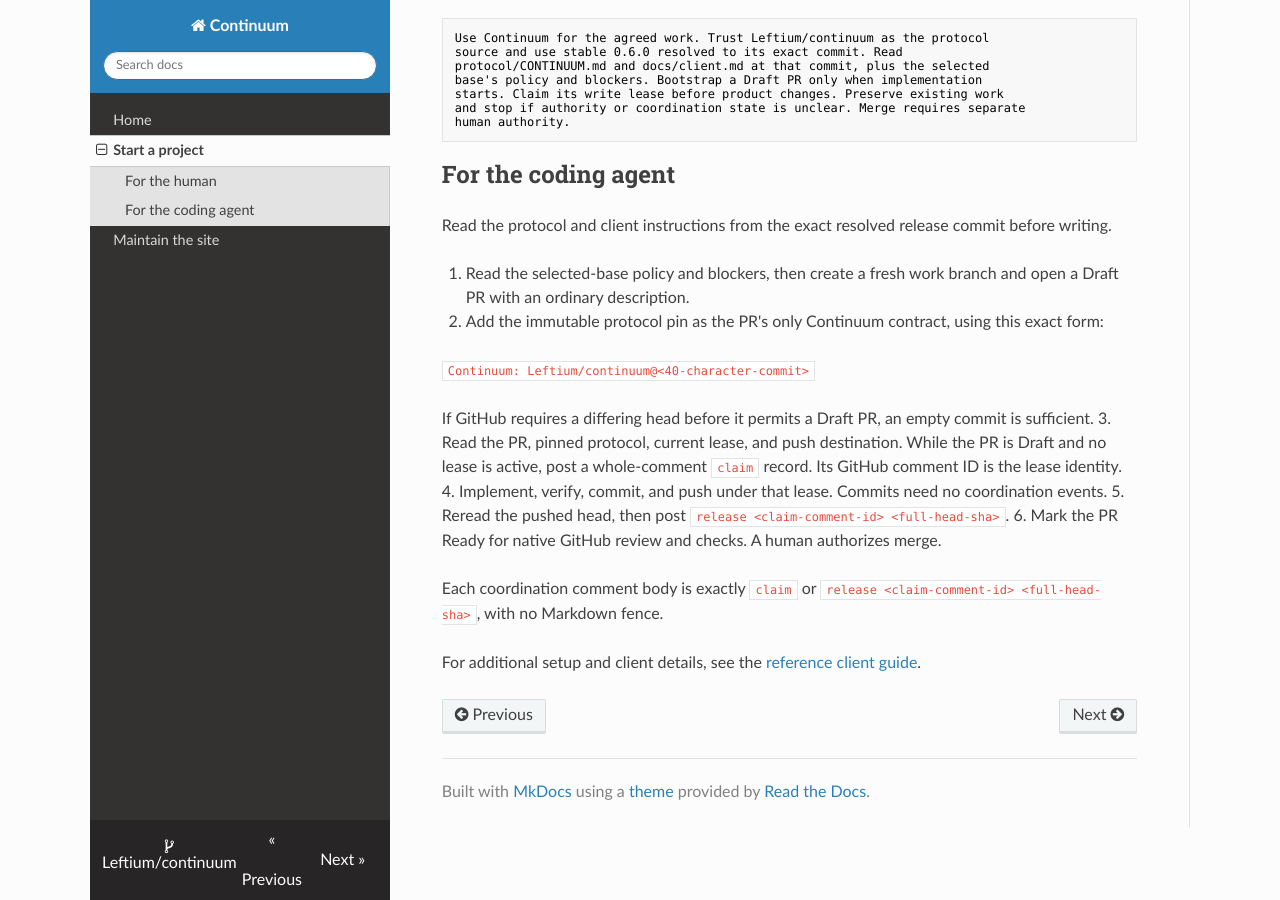
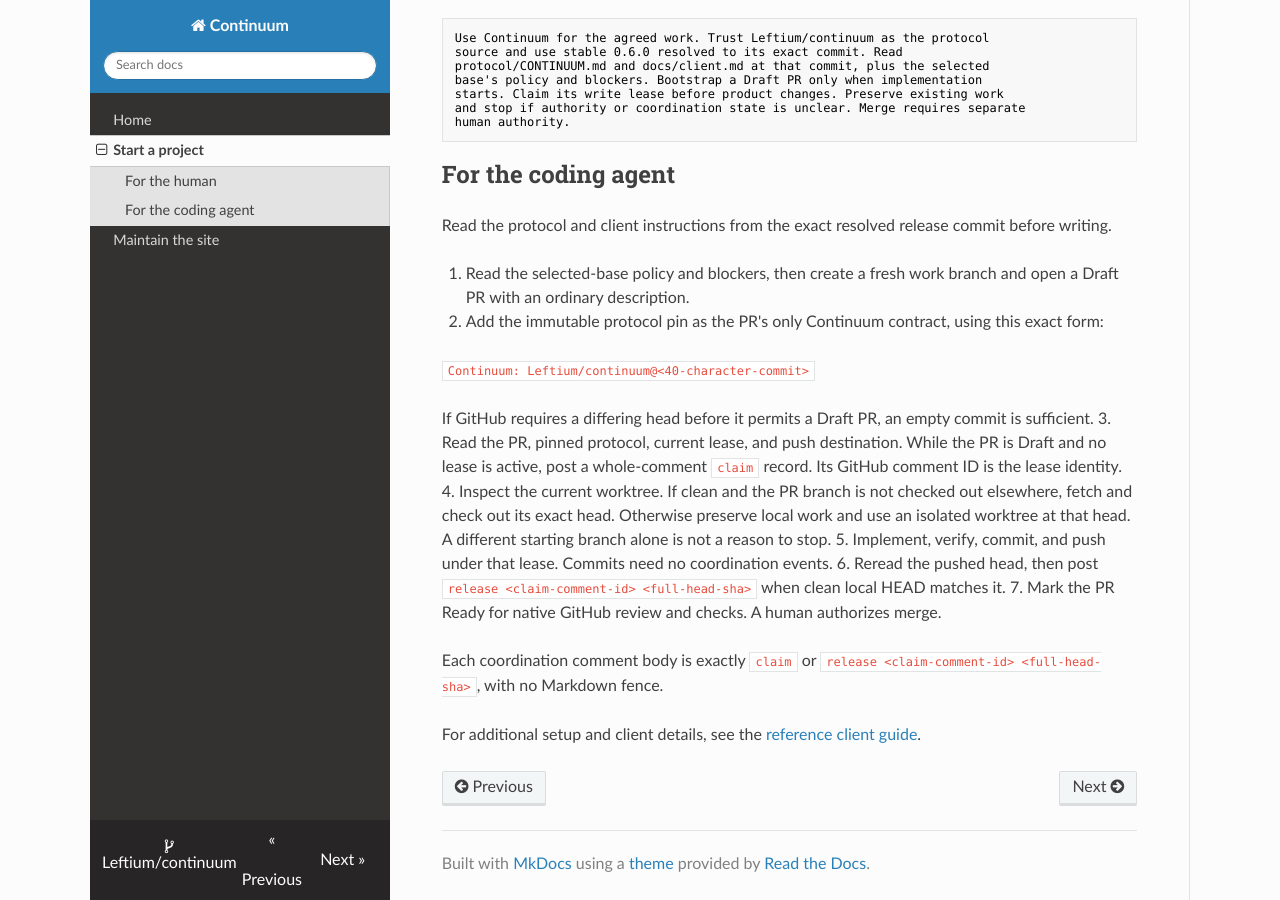
Before and after one commit to Leftium/continuum, an MkDocs documentation site: the page built from docs/site/bootstrap.md, in a window 1280 px wide and 900 px high, scrolled down 510 px. Built offline with MkDocs 1.6.1, drawn with Linux system fonts in a browser that asks for light colours; nearby versions of some CDN libraries.

Commit message:
docs: clarify Continuum worktree handling

```diff
--- a/docs/site/bootstrap.md
+++ b/docs/site/bootstrap.md
@@ -39,9 +39,10 @@
 
    If GitHub requires a differing head before it permits a Draft PR, an empty commit is sufficient.
 3. Read the PR, pinned protocol, current lease, and push destination. While the PR is Draft and no lease is active, post a whole-comment `claim` record. Its GitHub comment ID is the lease identity.
-4. Implement, verify, commit, and push under that lease. Commits need no coordination events.
-5. Reread the pushed head, then post `release <claim-comment-id> <full-head-sha>`.
-6. Mark the PR Ready for native GitHub review and checks. A human authorizes merge.
+4. Inspect the current worktree. If clean and the PR branch is not checked out elsewhere, fetch and check out its exact head. Otherwise preserve local work and use an isolated worktree at that head. A different starting branch alone is not a reason to stop.
+5. Implement, verify, commit, and push under that lease. Commits need no coordination events.
+6. Reread the pushed head, then post `release <claim-comment-id> <full-head-sha>` when clean local HEAD matches it.
+7. Mark the PR Ready for native GitHub review and checks. A human authorizes merge.
 
 Each coordination comment body is exactly `claim` or
 `release <claim-comment-id> <full-head-sha>`, with no Markdown fence.
```
Also changed, not shown: docs/client.md (+12 -6 lines), 2 other files.
